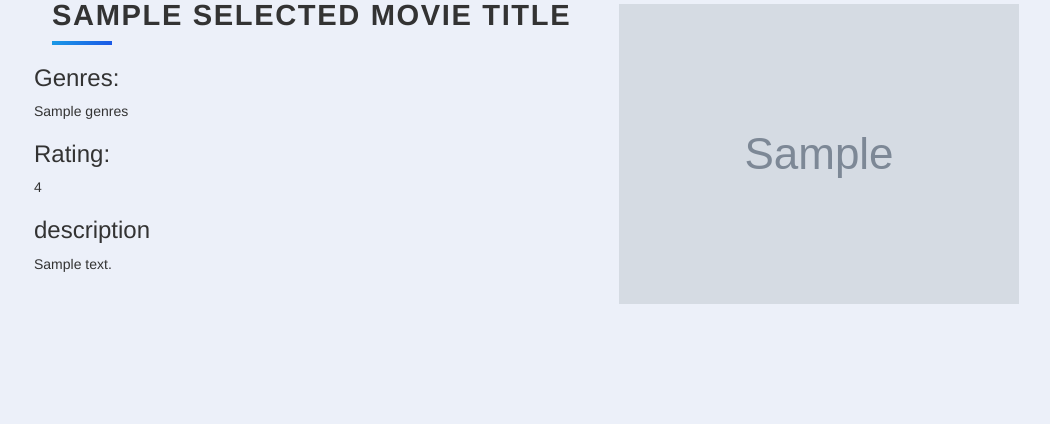
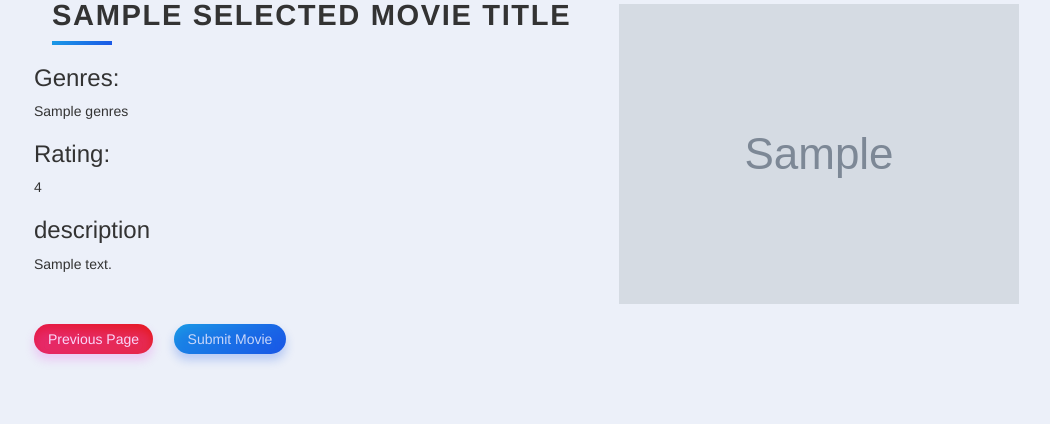
Before and after one commit to Saltal27/Day-64-my-top-10-movies, a Flask app: template templates/movie.html in a window 1280 px wide. Shown: the part 19-443 px from the top of the page, without its empty margins (36-1086 px from the left). Run offline with Flask 3, Linux system fonts and the light colour scheme; the template is opened without the code that fills it: most values are stand-ins (such as "Sample title", 1, 10 or a date in 2020); grey boxes marked "Sample" are stand-in pictures; some libraries are stand-ins or nearby versions.

Commit message:
added the "submit movie" functionality

```diff
--- a/main.py
+++ b/main.py
@@ -49,49 +49,48 @@ class AddMovieForm(FlaskForm):
 # with app.app_context():
 #     db.create_all()
 #
-# # Add a movie to the database
-# with app.app_context():
-#     new_movie = Movie(
-#         title="Phone Booth",
-#         year=2002,
-#         description="Publicist Stuart Shepard finds himself trapped in a phone booth, pinned down by an "
-#                     "extortionist's sniper rifle. Unable to leave or receive outside help, Stuart's negotiation with "
-#                     "the caller leads to a jaw-dropping climax.",
-#         rating=7.3,
-#         ranking=10,
-#         review="My favourite character was the caller.",
-#         img_url="https://image.tmdb.org/t/p/w500/tjrX2oWRCM3Tvarz38zlZM7Uc10.jpg"
-#     )
-#     db.session.add(new_movie)
-#     db.session.commit()
+# Add a movie to the database
+def add_movie_db(title, year, description, rating, ranking, review, img_url):
+    with app.app_context():
+        new_movie = Movie(
+            title=title,
+            year=year,
+            description=description,
+            rating=rating,
+            ranking=ranking,
+            review=review,
+            img_url=img_url
+        )
+        db.session.add(new_movie)
+        db.session.commit()
 
 
 # Data-changing functions
-def update_movie(movie_id, new_rating, new_review):
+def update_movie_db(db_movie_id, new_rating, new_review):
     """
     Updates an existing movie_to_update in the database with a new rating and review.
 
     Args:
-        movie_id (int): The id of the movie_to_update to update.
+        db_movie_id (int): The id of the movie_to_update to update.
         new_rating (float): The new rating of the movie_to_update.
         new_review (str): The new review of the movie_to_update.
     """
     with app.app_context():
-        movie_to_update = Movie.query.filter_by(id=movie_id).first()
+        movie_to_update = Movie.query.filter_by(id=db_movie_id).first()
         movie_to_update.rating = new_rating
         movie_to_update.review = new_review
         db.session.commit()
 
 
-def delete(movie_id):
+def delete_movie_db(db_movie_id):
     """
     Deletes a movie from the database.
 
     Args:
-        movie_id (int): The id of the movie to delete.
+        db_movie_id (int): The id of the movie to delete.
     """
     with app.app_context():
-        movie_to_delete = Movie.query.get(movie_id)
+        movie_to_delete = Movie.query.get(db_movie_id)
         db.session.delete(movie_to_delete)
         db.session.commit()
 
@@ -118,18 +117,18 @@ def search_movies(title):
         return []
 
 
-def get_movie_details(movie_id):
+def get_movie_details(imdb_movie_id):
     """
     Gets the details of a movie using the OMDb API.
 
     Args:
-        movie_id (str): The ID of the movie to retrieve.
+        imdb_movie_id (str): The ID of the movie to retrieve.
 
     Returns:
         dict: A dictionary containing the details of the movie.
     """
     # Make a GET request to the OMDb API with the movie ID as a parameter
-    response = requests.get('http://www.omdbapi.com/', params={'apikey': '6c82bc54', 'i': movie_id})
+    response = requests.get('http://www.omdbapi.com/', params={'apikey': '6c82bc54', 'i': imdb_movie_id})
 
     # Parse the JSON response and return the movie details
     return response.json()
@@ -185,13 +184,13 @@ def home():
     return render_template("index.html", all_movies=all_movies)
 
 
-@app.route("/edit_movie/<int:movie_id>", methods=["POST", "GET"])
-def edit_movie(movie_id):
+@app.route("/edit_movie/<int:db_movie_id>", methods=["POST", "GET"])
+def edit_movie(db_movie_id):
     """
     Renders the page to edit the rating and review of a movie.
 
     Args:
-        movie_id (int): The id of the movie to edit.
+        db_movie_id (int): The id of the movie to edit.
 
     Returns:
         str: The HTML content of the edit page.
@@ -200,25 +199,25 @@ def edit_movie(movie_id):
     if update_form.validate_on_submit():
         new_rating = update_form.rating.data
         new_review = update_form.review.data
-        update_movie(movie_id, new_rating, new_review)
+        update_movie_db(db_movie_id, new_rating, new_review)
 
         return redirect(url_for('home'))
 
     return render_template("edit.html", update_form=update_form)
 
 
-@app.route("/delete_movie/<int:movie_id>")
-def delete_movie(movie_id):
+@app.route("/delete_movie/<int:db_movie_id>")
+def delete_movie(db_movie_id):
     """
     Deletes a movie from the database.
 
     Args:
-        movie_id (int): The id of the movie to delete.
+        db_movie_id (int): The id of the movie to delete.
 
     Returns:
         str: A redirect to the home page.
     """
-    delete(movie_id)
+    delete_movie_db(db_movie_id)
 
     return redirect(url_for("home"))
 
@@ -239,7 +238,8 @@ def add_movie():
         movies_details = search_and_retrieve(movie_title)
         movie_titles_list = []
         for movie in movies_details:
-            movie_titles_list.append(f"{movie['Title']} - ({movie['Year']})")
+            if movie['Type'] == "movie":
+                movie_titles_list.append(f"{movie['Title']} - ({movie['Year']})")
 
         return render_template("select.html", movie_titles_list=movie_titles_list)
 
@@ -264,9 +264,10 @@ def select_movie(movie_index, selected_movie_title):
     movie = movies_details[movie_index]
 
     genres = movie['Genre']
-    rating = movie['Ratings'][0]["Value"]
+    rating = movie['imdbRating']
     description = movie['Plot']
     poster_url = movie['Poster']
+    selected_movie_title_no_year = selected_movie_title.split(" - (")[0]
 
     return render_template(
         "movie.html",
@@ -274,8 +275,32 @@ def select_movie(movie_index, selected_movie_title):
         genres=genres,
         rating=rating,
         description=description,
-        poster_url=poster_url
+        poster_url=poster_url,
+        selected_movie_title_no_year=selected_movie_title_no_year,
+        movie_index=movie_index
     )
+
+
+@app.route("/submit_movie/<selected_movie_title_no_year>/<int:movie_index>")
+def submit_movie(selected_movie_title_no_year, movie_index):
+    global movies_details
+
+    movie = movies_details[movie_index]
+
+    year = movie['Year']
+    description = movie['Plot']
+    rating = movie['imdbRating']
+    ranking = 0
+    review = "none"
+    poster_url = movie['Poster']
+
+    add_movie_db(selected_movie_title_no_year, year, description, rating, ranking, review, poster_url)
+
+    # find the movie db_id
+    movie = Movie.query.filter_by(title=selected_movie_title_no_year).first()
+
+    db_movie_id = movie.id
+    return redirect(url_for("edit_movie", db_movie_id=db_movie_id))
 
 
 # Run the Flask app
--- a/templates/index.html
+++ b/templates/index.html
@@ -36,9 +36,9 @@
                     {{ all_movies[0].description }}
                 </p>
 
-                <a class="button" href="{{ url_for('edit', movie_id=all_movies[0].id) }}">Update</a>
+                <a class="button" href="{{ url_for('edit_movie', db_movie_id=all_movies[0].id) }}">Update</a>
                 <a class="button delete-button"
-                   href="{{ url_for('delete_movie', movie_id=all_movies[0].id) }}">Delete</a>
+                   href="{{ url_for('delete_movie', db_movie_id=all_movies[0].id) }}">Delete</a>
 
             </div>
         </div>
--- a/templates/movie.html
+++ b/templates/movie.html
@@ -24,6 +24,14 @@
 
             <h3>description</h3>
             <p>{{ description }}</p>
+            <div style="margin: 10% 0 10%;">
+                <a class="button delete-button" style="margin-right: 3%;"
+                   href="#" onclick="window.history.back();">Previous Page</a>
+                <a class="button"
+                   href="{{ url_for('submit_movie', selected_movie_title_no_year=selected_movie_title_no_year, movie_index=movie_index) }}"
+                >Submit Movie</a>
+
+            </div>
         </div>
         <div class="col-md-6" style="margin-top: 2%">
             <img src="{{ poster_url }}" alt="{{ selected_movie_title }}-poster-img">
```
Also changed, not shown: instance/new-books-collection.db.
